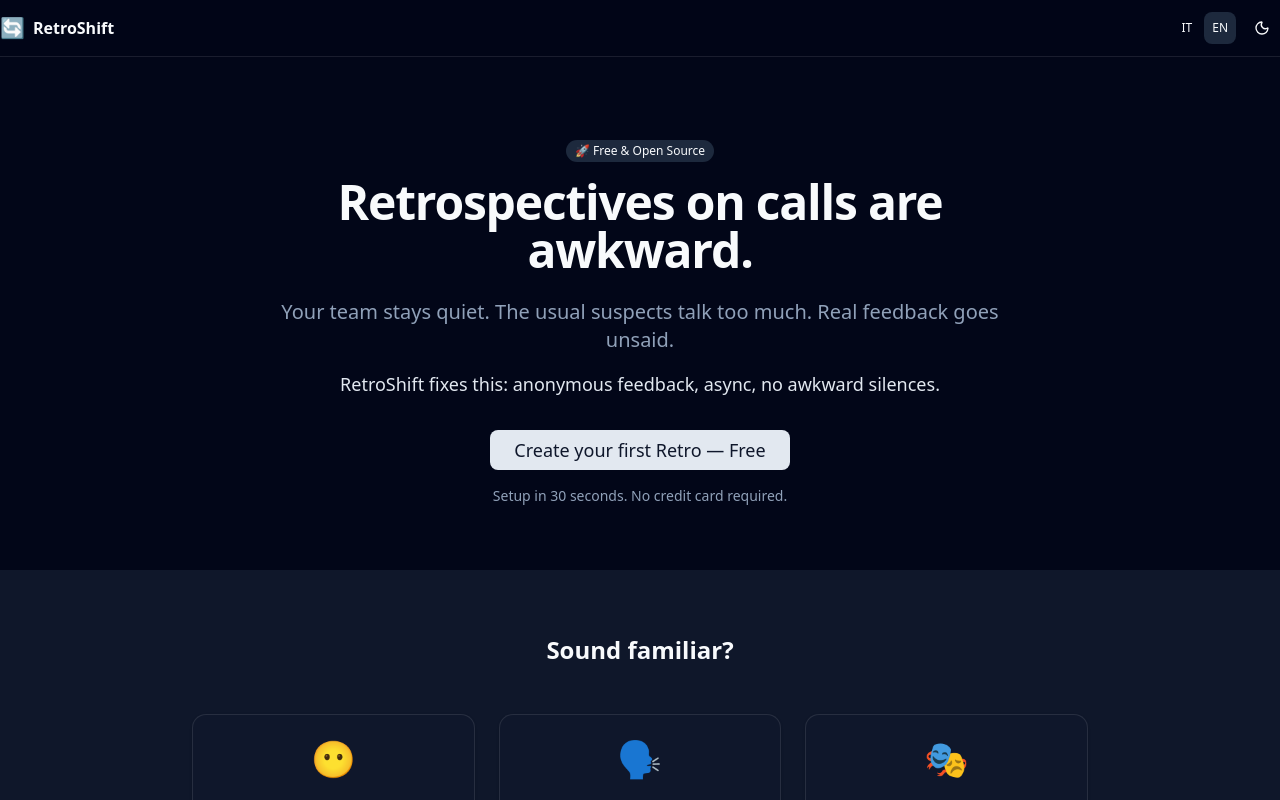
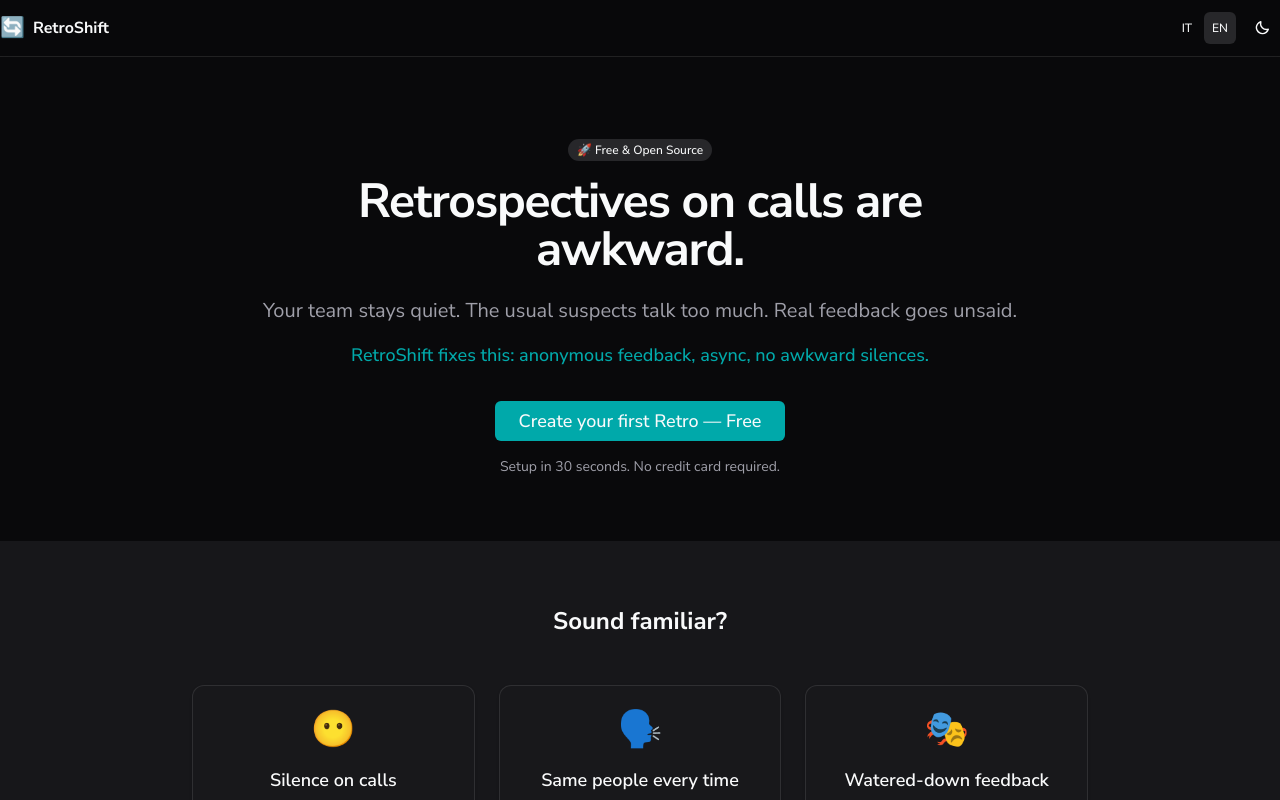
Before and after one commit to ShiftClawCO/retroshift, a Next.js app: page / in a window 1280 px wide. Shown: the top 800 px of the page. Built offline with nearby package versions, Linux system fonts and the light colour scheme; no server answers.

Commit message:
Update theme to cyan/zinc with Nunito Sans font and Phosphor icons
- Cyan primary color theme
- Zinc base colors
- Nunito Sans font family
- Phosphor icons for theme toggle
- new-york shadcn style
- Medium radius

```diff
--- a/package.json
+++ b/package.json
@@ -12,6 +12,7 @@
     "test:headed": "playwright test --headed"
   },
   "dependencies": {
+    "@phosphor-icons/react": "^2.1.10",
     "@supabase/ssr": "^0.8.0",
     "@supabase/supabase-js": "^2.93.3",
     "class-variance-authority": "^0.7.1",
--- a/src/app/globals.css
+++ b/src/app/globals.css
@@ -5,7 +5,7 @@
 @theme inline {
   --color-background: var(--background);
   --color-foreground: var(--foreground);
-  --font-sans: var(--font-geist-sans);
+  --font-sans: var(--font-nunito);
   --font-mono: var(--font-geist-mono);
   --color-sidebar-ring: var(--sidebar-ring);
   --color-sidebar-border: var(--sidebar-border);
@@ -46,72 +46,72 @@
 }
 
 :root {
-  --radius: 0.625rem;
+  --radius: 0.5rem;
   --background: oklch(1 0 0);
-  --foreground: oklch(0.129 0.042 264.695);
+  --foreground: oklch(0.141 0.005 285.823);
   --card: oklch(1 0 0);
-  --card-foreground: oklch(0.129 0.042 264.695);
+  --card-foreground: oklch(0.141 0.005 285.823);
   --popover: oklch(1 0 0);
-  --popover-foreground: oklch(0.129 0.042 264.695);
-  --primary: oklch(0.208 0.042 265.755);
-  --primary-foreground: oklch(0.984 0.003 247.858);
-  --secondary: oklch(0.968 0.007 247.896);
-  --secondary-foreground: oklch(0.208 0.042 265.755);
-  --muted: oklch(0.968 0.007 247.896);
-  --muted-foreground: oklch(0.554 0.046 257.417);
-  --accent: oklch(0.968 0.007 247.896);
-  --accent-foreground: oklch(0.208 0.042 265.755);
+  --popover-foreground: oklch(0.141 0.005 285.823);
+  --primary: oklch(0.627 0.194 193.79);
+  --primary-foreground: oklch(0.985 0.002 247.839);
+  --secondary: oklch(0.967 0.001 286.375);
+  --secondary-foreground: oklch(0.21 0.006 285.885);
+  --muted: oklch(0.967 0.001 286.375);
+  --muted-foreground: oklch(0.552 0.016 285.938);
+  --accent: oklch(0.967 0.001 286.375);
+  --accent-foreground: oklch(0.21 0.006 285.885);
   --destructive: oklch(0.577 0.245 27.325);
-  --border: oklch(0.929 0.013 255.508);
-  --input: oklch(0.929 0.013 255.508);
-  --ring: oklch(0.704 0.04 256.788);
-  --chart-1: oklch(0.646 0.222 41.116);
-  --chart-2: oklch(0.6 0.118 184.704);
+  --border: oklch(0.92 0.004 286.32);
+  --input: oklch(0.92 0.004 286.32);
+  --ring: oklch(0.627 0.194 193.79);
+  --chart-1: oklch(0.627 0.194 193.79);
+  --chart-2: oklch(0.696 0.17 162.48);
   --chart-3: oklch(0.398 0.07 227.392);
   --chart-4: oklch(0.828 0.189 84.429);
   --chart-5: oklch(0.769 0.188 70.08);
-  --sidebar: oklch(0.984 0.003 247.858);
-  --sidebar-foreground: oklch(0.129 0.042 264.695);
-  --sidebar-primary: oklch(0.208 0.042 265.755);
-  --sidebar-primary-foreground: oklch(0.984 0.003 247.858);
-  --sidebar-accent: oklch(0.968 0.007 247.896);
-  --sidebar-accent-foreground: oklch(0.208 0.042 265.755);
-  --sidebar-border: oklch(0.929 0.013 255.508);
-  --sidebar-ring: oklch(0.704 0.04 256.788);
+  --sidebar: oklch(0.985 0.002 247.839);
+  --sidebar-foreground: oklch(0.141 0.005 285.823);
+  --sidebar-primary: oklch(0.627 0.194 193.79);
+  --sidebar-primary-foreground: oklch(0.985 0.002 247.839);
+  --sidebar-accent: oklch(0.967 0.001 286.375);
+  --sidebar-accent-foreground: oklch(0.21 0.006 285.885);
+  --sidebar-border: oklch(0.92 0.004 286.32);
+  --sidebar-ring: oklch(0.627 0.194 193.79);
 }
 
 .dark {
-  --background: oklch(0.129 0.042 264.695);
-  --foreground: oklch(0.984 0.003 247.858);
-  --card: oklch(0.208 0.042 265.755);
-  --card-foreground: oklch(0.984 0.003 247.858);
-  --popover: oklch(0.208 0.042 265.755);
-  --popover-foreground: oklch(0.984 0.003 247.858);
-  --primary: oklch(0.929 0.013 255.508);
-  --primary-foreground: oklch(0.208 0.042 265.755);
-  --secondary: oklch(0.279 0.041 260.031);
-  --secondary-foreground: oklch(0.984 0.003 247.858);
-  --muted: oklch(0.279 0.041 260.031);
-  --muted-foreground: oklch(0.704 0.04 256.788);
-  --accent: oklch(0.279 0.041 260.031);
-  --accent-foreground: oklch(0.984 0.003 247.858);
+  --background: oklch(0.141 0.005 285.823);
+  --foreground: oklch(0.985 0.002 247.839);
+  --card: oklch(0.21 0.006 285.885);
+  --card-foreground: oklch(0.985 0.002 247.839);
+  --popover: oklch(0.21 0.006 285.885);
+  --popover-foreground: oklch(0.985 0.002 247.839);
+  --primary: oklch(0.627 0.194 193.79);
+  --primary-foreground: oklch(0.985 0.002 247.839);
+  --secondary: oklch(0.274 0.006 286.033);
+  --secondary-foreground: oklch(0.985 0.002 247.839);
+  --muted: oklch(0.274 0.006 286.033);
+  --muted-foreground: oklch(0.705 0.015 286.067);
+  --accent: oklch(0.274 0.006 286.033);
+  --accent-foreground: oklch(0.985 0.002 247.839);
   --destructive: oklch(0.704 0.191 22.216);
   --border: oklch(1 0 0 / 10%);
   --input: oklch(1 0 0 / 15%);
-  --ring: oklch(0.551 0.027 264.364);
-  --chart-1: oklch(0.488 0.243 264.376);
+  --ring: oklch(0.627 0.194 193.79);
+  --chart-1: oklch(0.627 0.194 193.79);
   --chart-2: oklch(0.696 0.17 162.48);
   --chart-3: oklch(0.769 0.188 70.08);
   --chart-4: oklch(0.627 0.265 303.9);
   --chart-5: oklch(0.645 0.246 16.439);
-  --sidebar: oklch(0.208 0.042 265.755);
-  --sidebar-foreground: oklch(0.984 0.003 247.858);
-  --sidebar-primary: oklch(0.488 0.243 264.376);
-  --sidebar-primary-foreground: oklch(0.984 0.003 247.858);
-  --sidebar-accent: oklch(0.279 0.041 260.031);
-  --sidebar-accent-foreground: oklch(0.984 0.003 247.858);
+  --sidebar: oklch(0.21 0.006 285.885);
+  --sidebar-foreground: oklch(0.985 0.002 247.839);
+  --sidebar-primary: oklch(0.627 0.194 193.79);
+  --sidebar-primary-foreground: oklch(0.985 0.002 247.839);
+  --sidebar-accent: oklch(0.274 0.006 286.033);
+  --sidebar-accent-foreground: oklch(0.985 0.002 247.839);
   --sidebar-border: oklch(1 0 0 / 10%);
-  --sidebar-ring: oklch(0.551 0.027 264.364);
+  --sidebar-ring: oklch(0.627 0.194 193.79);
 }
 
 @layer base {
--- a/src/app/layout.tsx
+++ b/src/app/layout.tsx
@@ -1,12 +1,12 @@
 import type { Metadata } from "next";
-import { Geist, Geist_Mono } from "next/font/google";
+import { Nunito_Sans, Geist_Mono } from "next/font/google";
 import { NextIntlClientProvider } from 'next-intl';
 import { getLocale, getMessages } from 'next-intl/server';
 import { ThemeProvider } from '@/components/theme-provider';
 import "./globals.css";
 
-const geistSans = Geist({
-  variable: "--font-geist-sans",
+const nunitoSans = Nunito_Sans({
+  variable: "--font-nunito",
   subsets: ["latin"],
 });
 
@@ -42,7 +42,7 @@ export default async function RootLayout({
   return (
     <html lang={locale} suppressHydrationWarning>
       <body
-        className={`${geistSans.variable} ${geistMono.variable} antialiased`}
+        className={`${nunitoSans.variable} ${geistMono.variable} font-sans antialiased`}
       >
         <ThemeProvider
           attribute="class"
--- a/src/components/theme-toggle.tsx
+++ b/src/components/theme-toggle.tsx
@@ -1,7 +1,7 @@
 'use client'
 
 import * as React from 'react'
-import { Moon, Sun } from 'lucide-react'
+import { Moon, Sun, Desktop } from '@phosphor-icons/react'
 import { useTheme } from 'next-themes'
 
 import { Button } from '@/components/ui/button'
@@ -19,20 +19,23 @@ export function ThemeToggle() {
     <DropdownMenu>
       <DropdownMenuTrigger asChild>
         <Button variant="ghost" size="icon" className="h-9 w-9">
-          <Sun className="h-4 w-4 rotate-0 scale-100 transition-all dark:-rotate-90 dark:scale-0" />
-          <Moon className="absolute h-4 w-4 rotate-90 scale-0 transition-all dark:rotate-0 dark:scale-100" />
+          <Sun className="h-4 w-4 rotate-0 scale-100 transition-all dark:-rotate-90 dark:scale-0" weight="bold" />
+          <Moon className="absolute h-4 w-4 rotate-90 scale-0 transition-all dark:rotate-0 dark:scale-100" weight="bold" />
           <span className="sr-only">Toggle theme</span>
         </Button>
       </DropdownMenuTrigger>
       <DropdownMenuContent align="end">
         <DropdownMenuItem onClick={() => setTheme('light')}>
-          ☀️ Light
+          <Sun className="mr-2 h-4 w-4" weight="bold" />
+          Light
         </DropdownMenuItem>
         <DropdownMenuItem onClick={() => setTheme('dark')}>
-          🌙 Dark
+          <Moon className="mr-2 h-4 w-4" weight="bold" />
+          Dark
         </DropdownMenuItem>
         <DropdownMenuItem onClick={() => setTheme('system')}>
-          💻 System
+          <Desktop className="mr-2 h-4 w-4" weight="bold" />
+          System
         </DropdownMenuItem>
       </DropdownMenuContent>
     </DropdownMenu>
```
Also changed, not shown: components.json, 1 other file (tests, documents, lock files or other folders).
